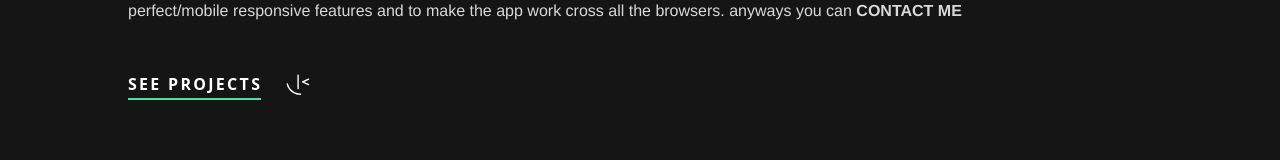
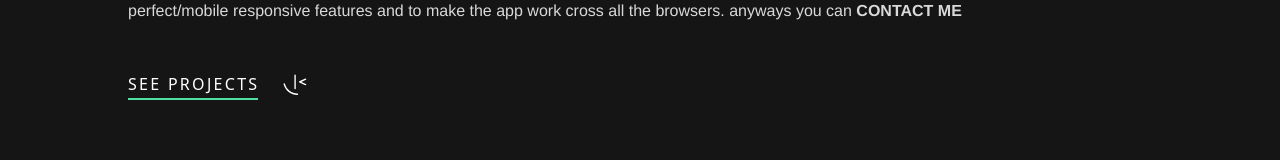
Before and after one commit to Adeyemidev/Portfolio1, a React (Vite) app: page / in a window 1280 px wide. Shown: the part 442-602 px from the top of the page. Built offline with nearby package versions, Linux system fonts and the light colour scheme; a web font is replaced by a local one.

Commit message:
few changes

```diff
--- a/src/components/Header.jsx
+++ b/src/components/Header.jsx
@@ -48,7 +48,7 @@ export const Header = () => {
              and to make the app work cross all the browsers. anyways you can <a href="mailto:easycode.techdev@gmail.com">CONTACT ME</a>
    </p>
           <Link to='Projects'spy={true} smooth={true} offset={-55} duration={1500}   className=' flex items-center gap-6 mt-10 -mb-16 sm:-mb-0  leading-normal tracking-[2.29px] '>
-           <span className='sendMessage  sendMessage1'>SEE PROJECTS</span >
+           <span className='sendMessage  sendMessage1 font-thin'>SEE PROJECTS</span >
            <img className=" animate-bounce w-6 h-6 ..." src={icon} alt="" />
            </Link>
 
```
